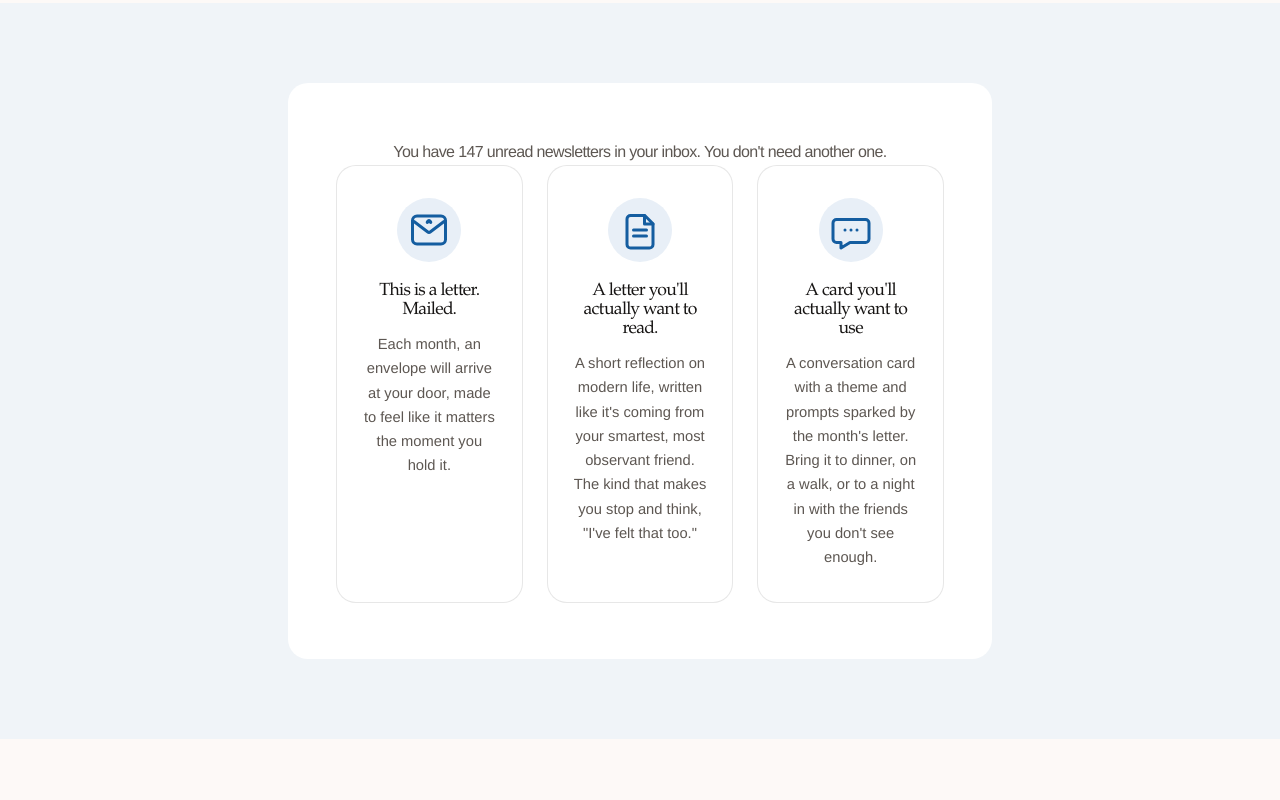
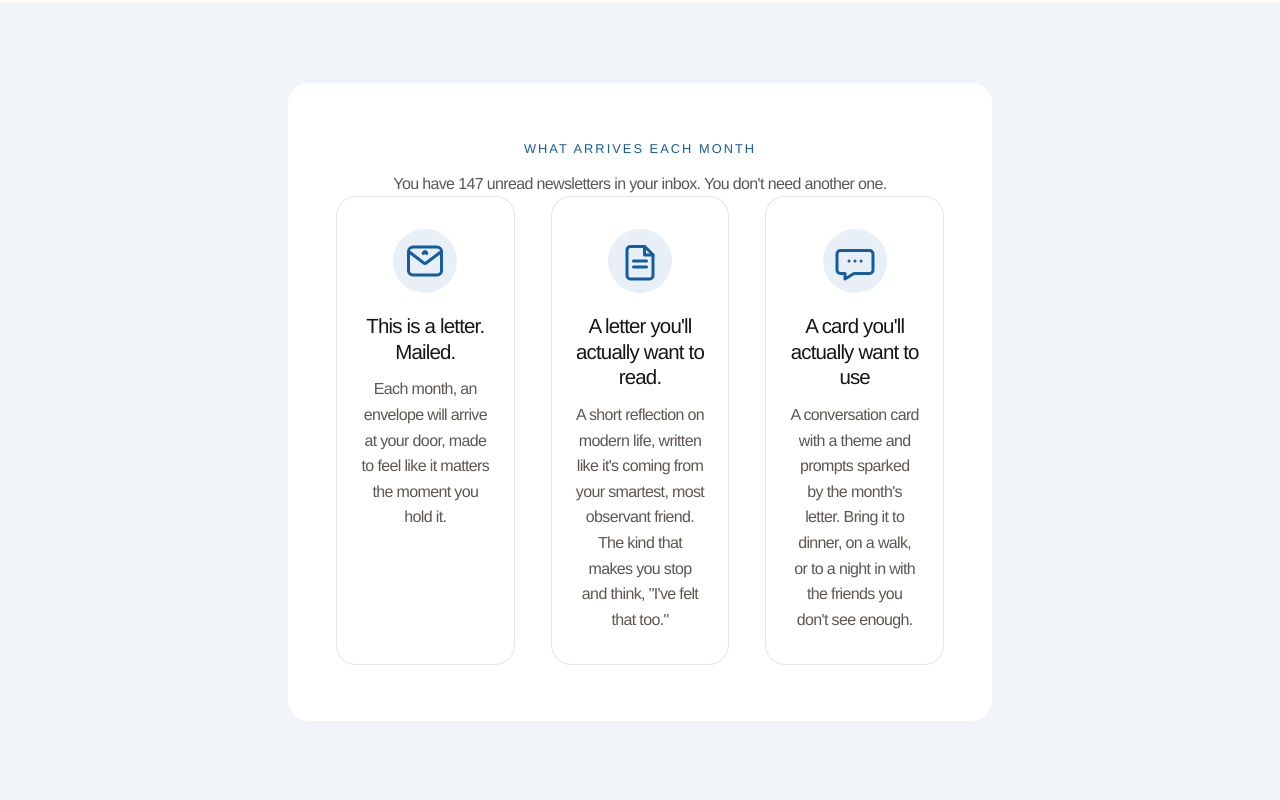
Before and after one commit to toriwinders/the-letter-room, a Next.js app: page / in a window 1280 px wide. Shown: the part 780-1580 px from the top of the page. Built offline with nearby package versions, Linux system fonts and the light colour scheme.

Commit message:
Polish product section spacing and FAQ cursor

```diff
--- a/app/globals.css
+++ b/app/globals.css
@@ -261,6 +261,10 @@ body {
   display: none;
 }
 
+.faq-item summary {
+  cursor: pointer;
+}
+
 .faq-chevron {
   transition: transform 0.2s ease;
 }
@@ -329,3 +333,9 @@ body {
     height: 48px;
   }
 }
+
+@media (min-width: 1024px) {
+  .why-grid {
+    gap: 2.25rem;
+  }
+}
--- a/components/product-preview.tsx
+++ b/components/product-preview.tsx
@@ -66,22 +66,24 @@ export function ProductPreview() {
     >
       <div className="section-inner">
         <div className="product-card">
-          <div className="copy-rhythm mx-auto max-w-[38rem] text-[0.96rem] leading-[1.6] text-[var(--color-muted)] sm:text-[1rem]">
+          <p className="eyebrow">What Arrives Each Month</p>
+
+          <div className="copy-rhythm mx-auto mt-3 max-w-[38rem] text-[0.95rem] leading-[1.6] text-[var(--color-muted)] sm:text-[1rem]">
             <p>
               You have 147 unread newsletters in your inbox. You don&apos;t need another
               one.
             </p>
           </div>
 
-          <div className="why-grid mt-8 sm:mt-10">
+          <div className="why-grid mt-10 sm:mt-14">
             <article className="why-card">
               <div className="icon-badge">
                 <EnvelopeIcon />
               </div>
-              <h3 className="copy-rhythm mt-5 font-brand text-[1.1rem] leading-[1.08] text-[var(--color-ink)]">
+              <h3 className="copy-rhythm mt-5 text-[1.18rem] leading-[1.25] text-[var(--color-ink)] sm:text-[1.28rem]">
                 This is a letter. Mailed.
               </h3>
-              <p className="mx-auto mt-3 max-w-[19rem] text-[0.92rem] leading-[1.65] text-[var(--color-muted)]">
+              <p className="copy-rhythm mx-auto mt-3 max-w-[19rem] text-[0.95rem] leading-[1.6] text-[var(--color-muted)] sm:text-[1rem]">
                 Each month, an envelope will arrive at your door, made to feel like it
                 matters the moment you hold it.
               </p>
@@ -91,10 +93,10 @@ export function ProductPreview() {
               <div className="icon-badge">
                 <LetterIcon />
               </div>
-              <h3 className="copy-rhythm mt-5 font-brand text-[1.1rem] leading-[1.08] text-[var(--color-ink)]">
+              <h3 className="copy-rhythm mt-5 text-[1.18rem] leading-[1.25] text-[var(--color-ink)] sm:text-[1.28rem]">
                 A letter you&apos;ll actually want to read.
               </h3>
-              <p className="mx-auto mt-3 max-w-[19rem] text-[0.92rem] leading-[1.65] text-[var(--color-muted)]">
+              <p className="copy-rhythm mx-auto mt-3 max-w-[19rem] text-[0.95rem] leading-[1.6] text-[var(--color-muted)] sm:text-[1rem]">
                 A short reflection on modern life, written like it&apos;s coming from
                 your smartest, most observant friend. The kind that makes you stop and
                 think, &quot;I&apos;ve felt that too.&quot;
@@ -105,10 +107,10 @@ export function ProductPreview() {
               <div className="icon-badge">
                 <SpeechBubbleIcon />
               </div>
-              <h3 className="copy-rhythm mt-5 font-brand text-[1.1rem] leading-[1.08] text-[var(--color-ink)]">
+              <h3 className="copy-rhythm mt-5 text-[1.18rem] leading-[1.25] text-[var(--color-ink)] sm:text-[1.28rem]">
                 A card you&apos;ll actually want to use
               </h3>
-              <p className="mx-auto mt-3 max-w-[19rem] text-[0.92rem] leading-[1.65] text-[var(--color-muted)]">
+              <p className="copy-rhythm mx-auto mt-3 max-w-[19rem] text-[0.95rem] leading-[1.6] text-[var(--color-muted)] sm:text-[1rem]">
                 A conversation card with a theme and prompts sparked by the month&apos;s
                 letter. Bring it to dinner, on a walk, or to a night in with the
                 friends you don&apos;t see enough.
--- a/components/waitlist-flow.tsx
+++ b/components/waitlist-flow.tsx
@@ -61,7 +61,7 @@ export function WaitlistFlow() {
 
       <section
         aria-labelledby="why-this-exists-heading"
-        className="section-band section-band-why section-gap mt-10 text-center sm:mt-16"
+        className="section-band section-band-why section-gap text-center"
       >
         <div className="section-inner">
           <div className="mx-auto max-w-[44rem]">
```
